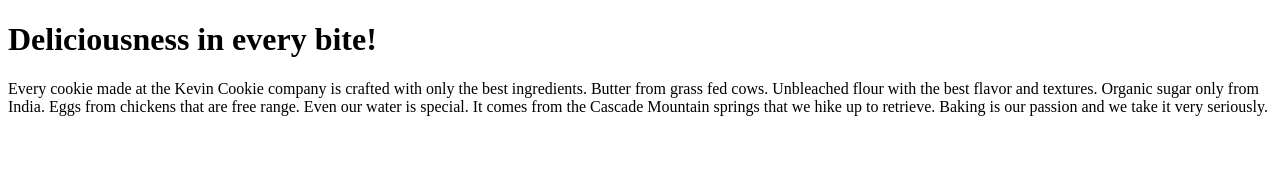
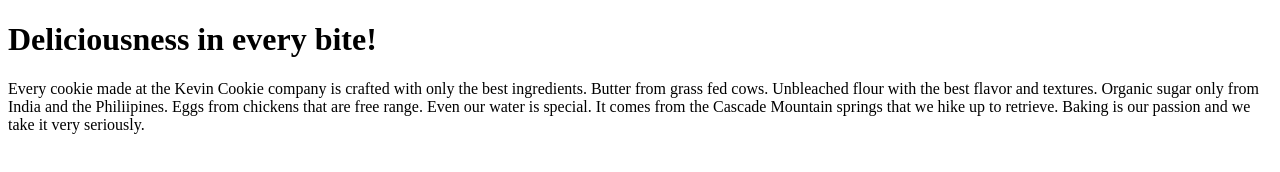
Before and after one commit to ZachHD14/KevinCookieCompany, a plain HTML site: page index.htm in a window 1280 px wide. Drawn offline with Linux system fonts and the light colour scheme.

Commit message:
Update index.htm

```diff
--- a/index.htm
+++ b/index.htm
@@ -4,7 +4,7 @@
 
 <h1>Deliciousness in every bite!</h1>
 
-<p>Every cookie made at the Kevin Cookie company is crafted with only the best ingredients. Butter from grass fed cows. Unbleached flour with the best flavor and textures. Organic sugar only from India. Eggs from chickens that are free range. Even our water is special. It comes from the Cascade Mountain springs that we hike up to retrieve. Baking is our passion and we take it very seriously.</p>
+<p>Every cookie made at the Kevin Cookie company is crafted with only the best ingredients. Butter from grass fed cows. Unbleached flour with the best flavor and textures. Organic sugar only from India and the Philiipines. Eggs from chickens that are free range. Even our water is special. It comes from the Cascade Mountain springs that we hike up to retrieve. Baking is our passion and we take it very seriously.</p>
 
 </body>
 </html>
```
